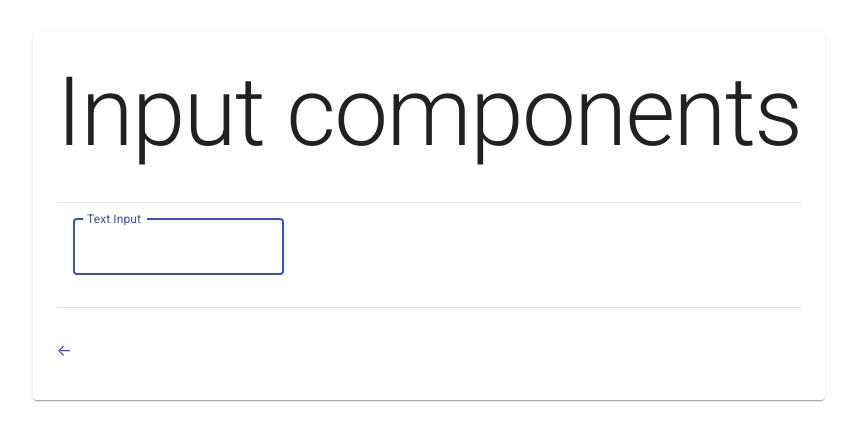
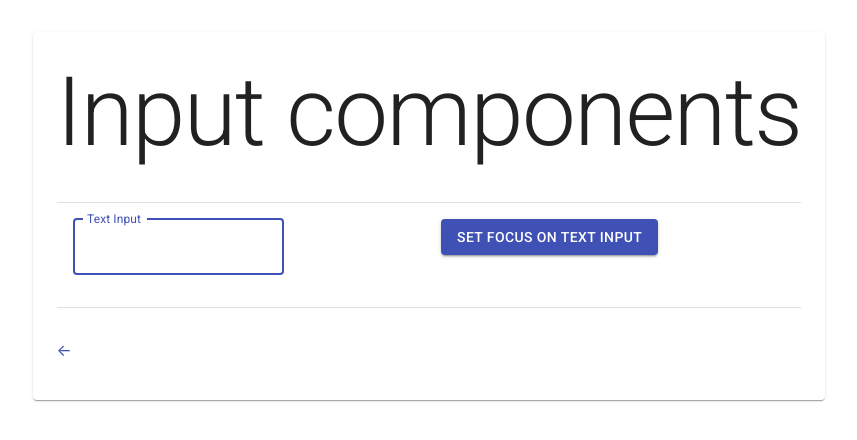
Before and after one commit to petervavro/react-coding-test, a React (Create React App) app: page /peter-vavro/focusable-input in a window 1280 px wide. Shown: the top 440 px of the page, without its empty margins (211-1068 px from the left). Built offline with nearby package versions, Linux system fonts and the light colour scheme; what chance would draw is missing.

Commit message:
Task 1. Added : The app should include a way to see these conditions in action.

```diff
--- a/src/components/FocusableTextInput/index.tsx
+++ b/src/components/FocusableTextInput/index.tsx
@@ -1,13 +1,14 @@
 import React, { useEffect, useRef, ElementType } from 'react';
-// import TextInput from '../../components/TextInput';
+import Grid from '@material-ui/core/Grid';
 import TextField, { TextFieldProps } from '@material-ui/core/TextField';
+import Button from '@material-ui/core/Button';
 
 const TextInput = React.forwardRef<React.Component, TextFieldProps>(function renderTextInput(props, ref) {
     return <TextField label="Text Input" variant="outlined" inputRef={ref} />;
 });
 
 type FocusableTextInput = {
-    focused?: boolean;
+    defaultFocused?: boolean;
 };
 
 /**
@@ -24,12 +25,13 @@ const usePrevious = <T extends {}>(value: T): T | undefined => {
     return ref.current;
 };
 
-function FocusableTextInput({ focused = false }: FocusableTextInput) {
+function FocusableTextInput({ defaultFocused = false }: FocusableTextInput) {
     const inputEl = useRef() as React.MutableRefObject<React.ComponentPropsWithRef<ElementType>>;
 
     // Get previous
-    const prevFocused = usePrevious(focused);
+    const prevFocused = usePrevious(defaultFocused);
 
+    // Set focus on text input
     const handleFocus = () => {
         if (inputEl.current) {
             inputEl.current.focus();
@@ -38,12 +40,23 @@ function FocusableTextInput({ focused = false }: FocusableTextInput) {
 
     useEffect(() => {
         // Apply focus
-        if (prevFocused !== true && focused === true) {
+        if (prevFocused !== true && defaultFocused === true) {
             if (inputEl instanceof Object && inputEl.current !== undefined) handleFocus();
         }
     });
 
-    return <TextInput ref={inputEl} />;
+    return (
+        <Grid container spacing={3}>
+            <Grid item xs={12} sm={6}>
+                <TextInput ref={inputEl} fullWidth />
+            </Grid>
+            <Grid item xs={12} sm={6}>
+                <Button variant="contained" color="primary" onClick={handleFocus}>
+                    Set focus on text input
+                </Button>
+            </Grid>
+        </Grid>
+    );
 }
 
 export default FocusableTextInput;
--- a/src/components/PageInputComponents/index.tsx
+++ b/src/components/PageInputComponents/index.tsx
@@ -10,7 +10,7 @@ function InputComponents() {
                 home: true,
             }}
         >
-            <FocusableTextInput focused={true} />
+            <FocusableTextInput defaultFocused={true} />
         </PageLayout>
     );
 }
```
Also changed, not shown: src/components/TextInput/index.tsx (deleted, +0 -8 lines).
